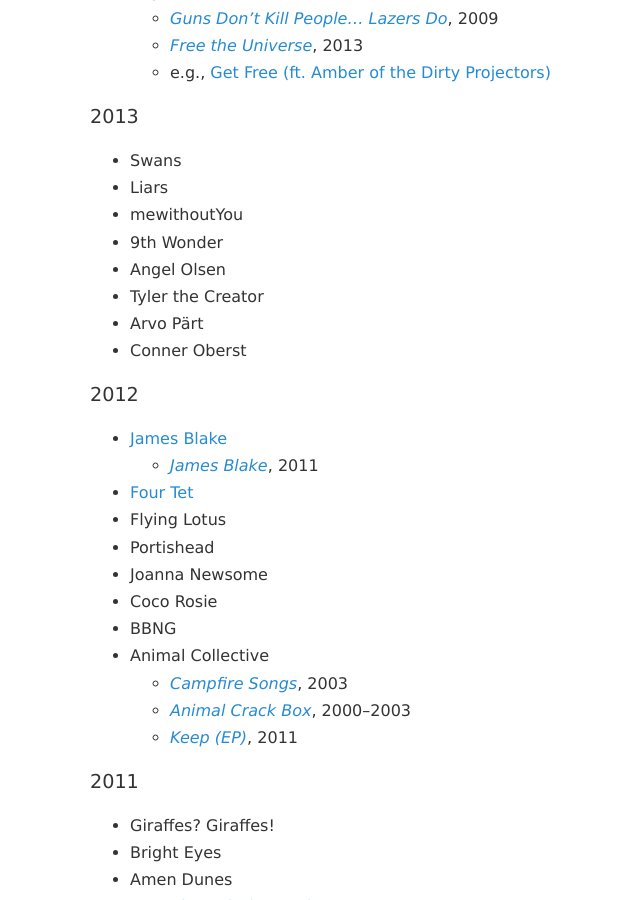
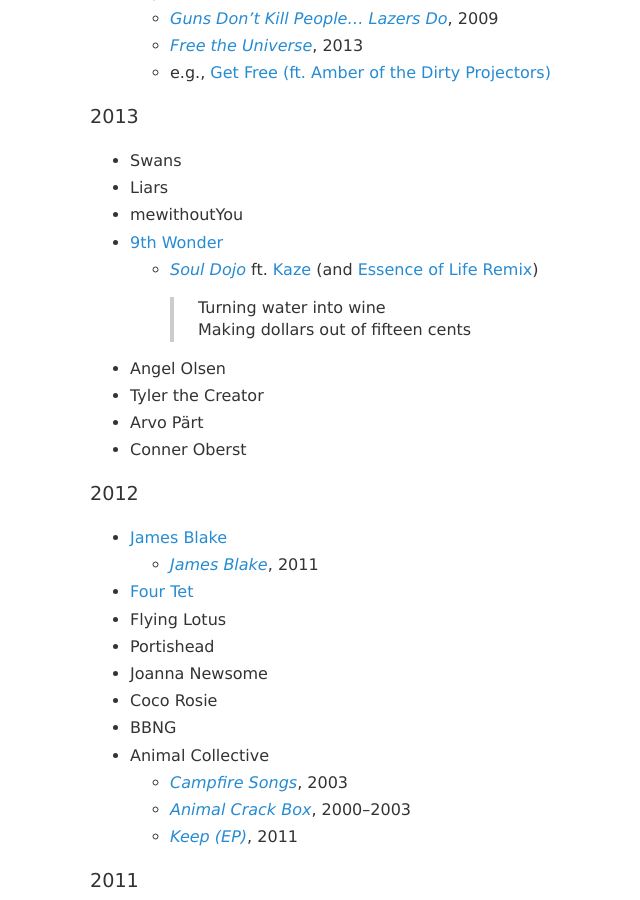
Before and after one commit to coltongrainger/blog, a Jekyll site: the page built from _posts/2017-12-14-music-log.md, in a window 1280 px wide and 900 px high, scrolled down 8262 px. Shown: the whole window, without its empty margins (230-870 px from the left). Built offline with Jekyll 4.4.1, drawn with Linux system fonts in a browser that asks for light colours; our own code applies the rules of GitHub Pages for plain Markdown files.

Commit message:
soul dojo

```diff
--- a/_posts/2017-12-14-music-log.md
+++ b/_posts/2017-12-14-music-log.md
@@ -306,7 +306,11 @@
 - Swans
 - Liars
 - mewithoutYou
-- 9th Wonder
+- [9th Wonder](https://en.wikipedia.org/wiki/9th_Wonder)
+  - *[Soul Dojo](https://www.youtube.com/watch?v=6Wor56QREv0)* ft. [Kaze](https://en.wikipedia.org/wiki/Kaze_(rapper)) (and [Essence of Life Remix](https://www.youtube.com/watch?v=e9b51ic68aM))
+  > Turning water into wine <br>
+  Making dollars out of fifteen cents
+
 - Angel Olsen
 - Tyler the Creator
 - Arvo Pärt
```
